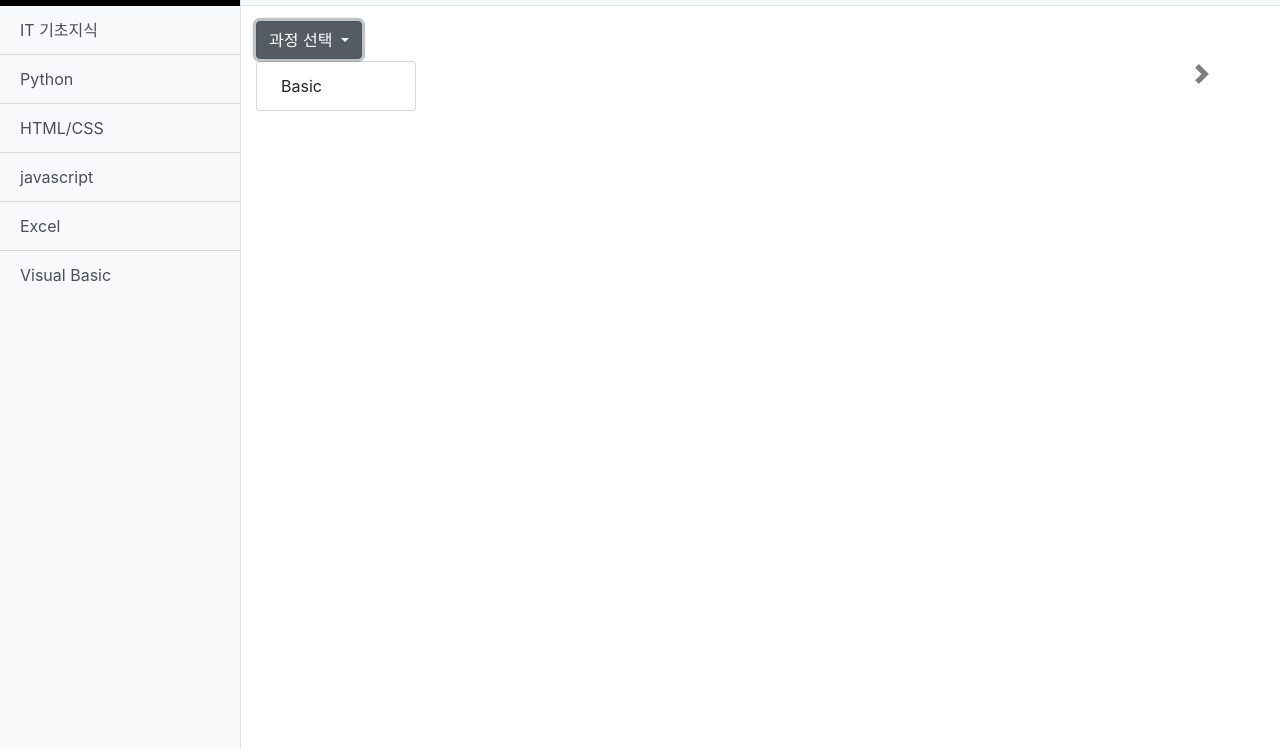
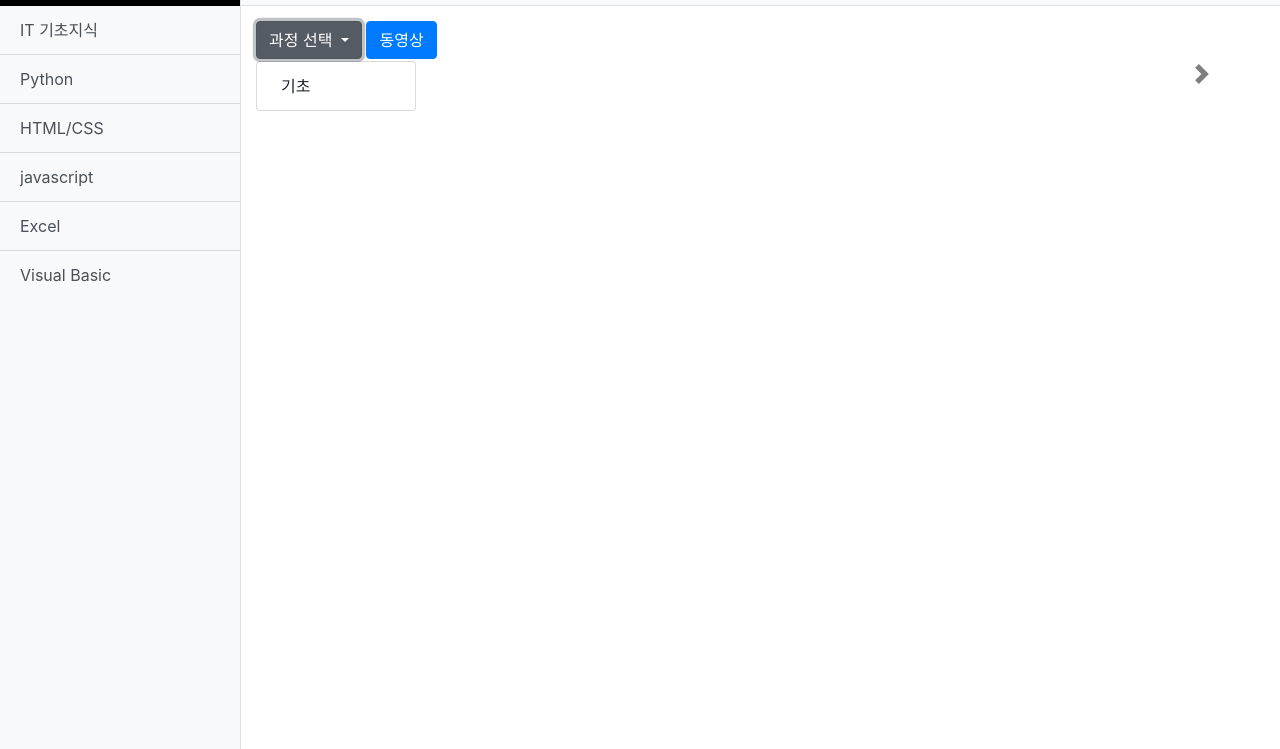
Before and after one commit to youngtux/couma, a plain HTML site: page course_ex.html in a window 1280 px wide. Both pictures are taken after a click on the button "과정 선택". Shown: the part 51-800 px from the top of the page. Drawn offline with nearby package versions, Linux system fonts and the light colour scheme.

Commit message:
Add files via upload

```diff
--- a/course_ex.html
+++ b/course_ex.html
@@ -69,8 +69,9 @@
     과정 선택
   </button>
   <div class="dropdown-menu" aria-labelledby="dropdownMenuButton">
-    <a class="dropdown-item" href="javascript:void(0);" onclick="callFunction(this);" attr-a="1" attr-b="20" attr-c="excel_basic">Basic</a>
+    <a class="dropdown-item" href="javascript:void(0);" onclick="callFunction(this);" attr-a="1" attr-b="20" attr-c="excel_basic">기초</a>
   </div>
+  <a class="btn btn-primary" href="https://www.youtube.com/playlist?list=PLieYma3s_Z7h03_v9AMVauUEnobu1zpID" role="button">동영상</a>
 </div>
 
 <div id="carouselControls" class="carousel slide" data-ride="carousel"  data-interval="false">
```
